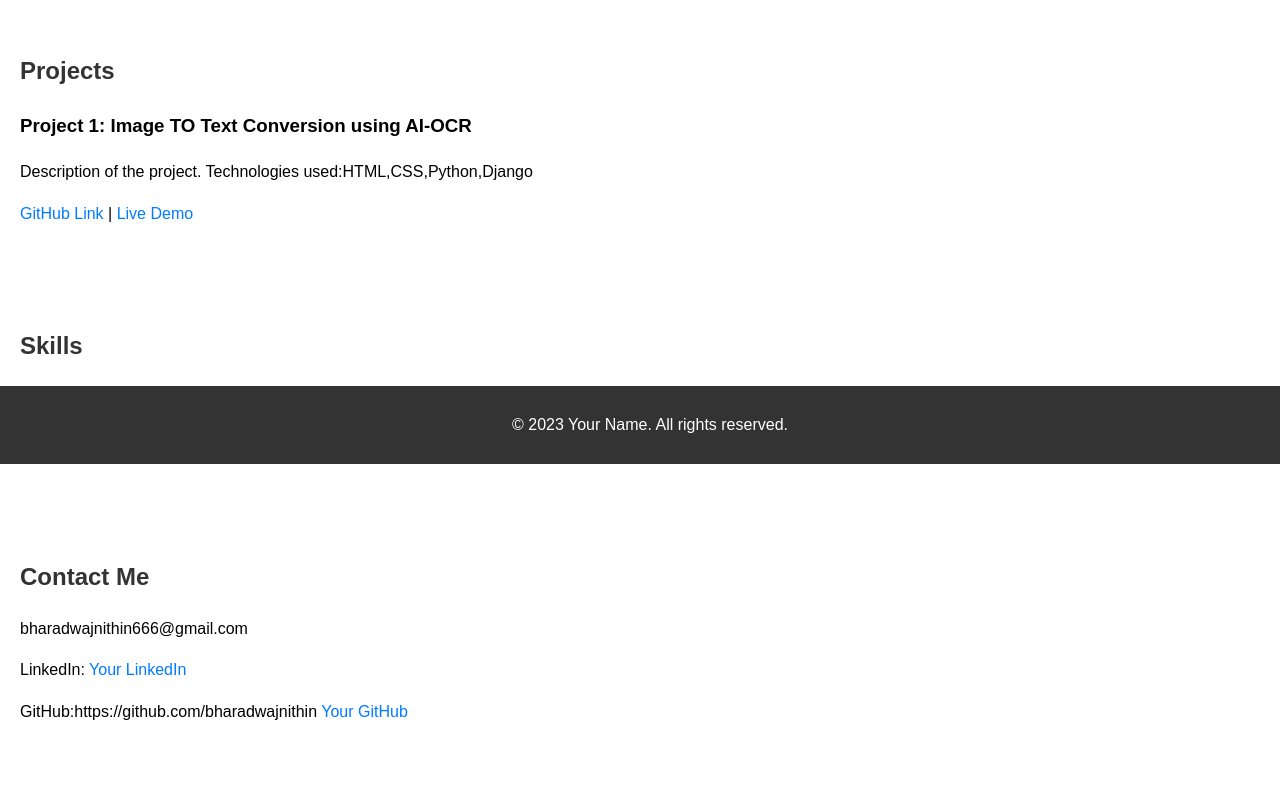
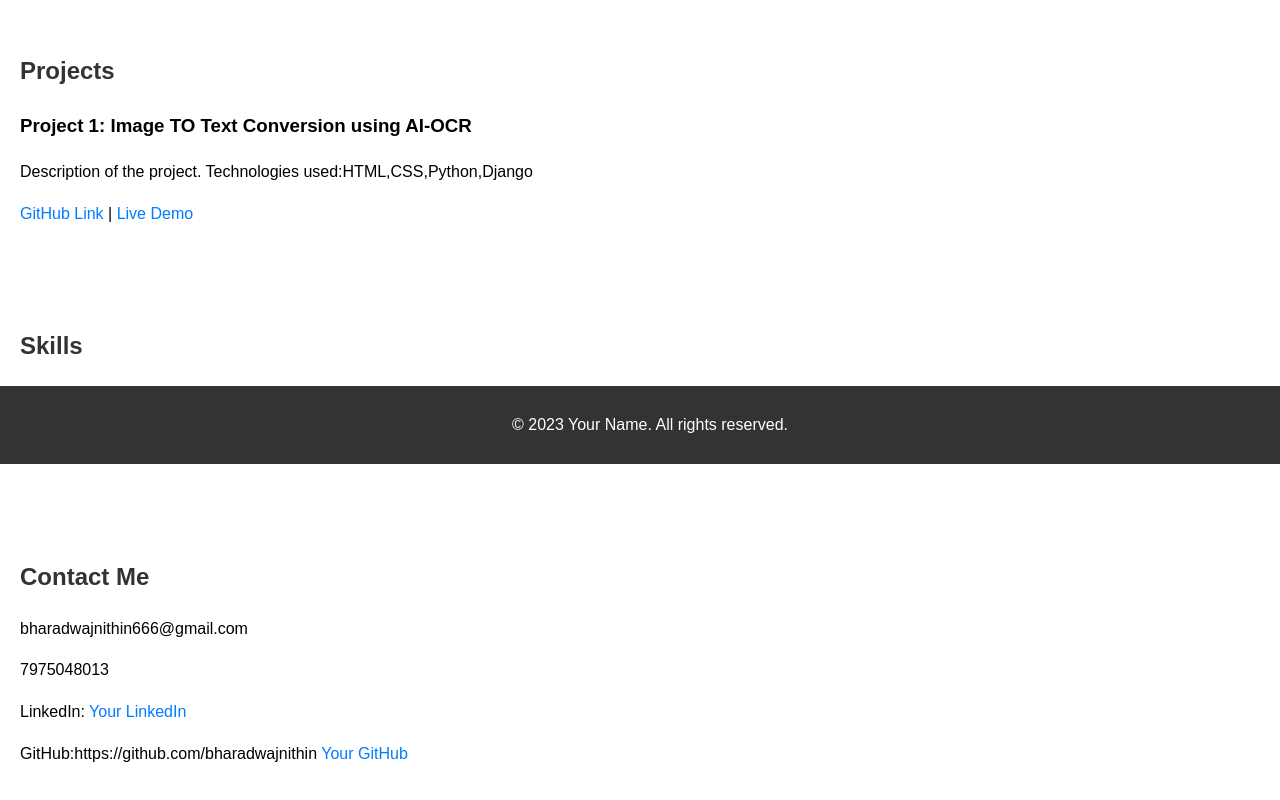
Before and after one commit to bharadwajnithin/Nithin-K-S, a plain HTML site: page docs/index.html in a window 1280 px wide. Shown: the part 336-1136 px from the top of the page. Drawn offline with Linux system fonts and the light colour scheme.

Commit message:
Update index.html

```diff
--- a/docs/index.html
+++ b/docs/index.html
@@ -39,6 +39,7 @@
 <section id="contact">
     <h2>Contact Me</h2>
     <p>bharadwajnithin666@gmail.com</p>
+    <p>7975048013</p>
     <p>LinkedIn: <a href="www.linkedin.com/in/nithin-ks-5bb1b5206">Your LinkedIn</a></p>
     <p>GitHub:https://github.com/bharadwajnithin <a href="https://github.com/bharadwajnithin">Your GitHub</a></p>
 </section>
```
